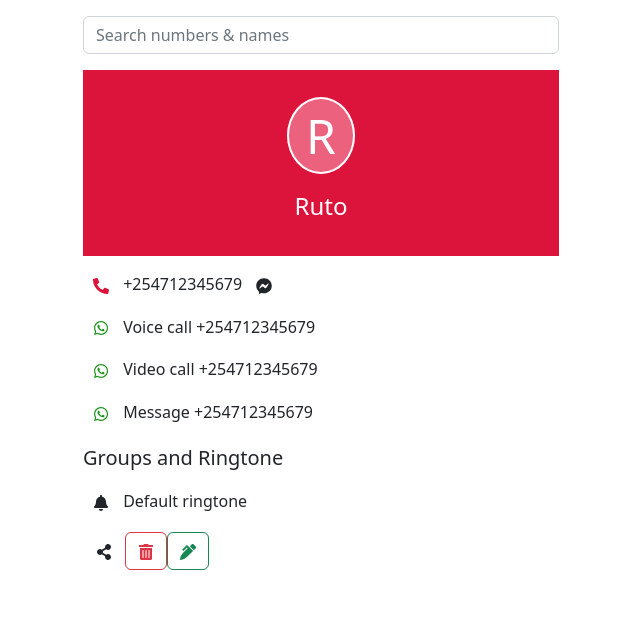
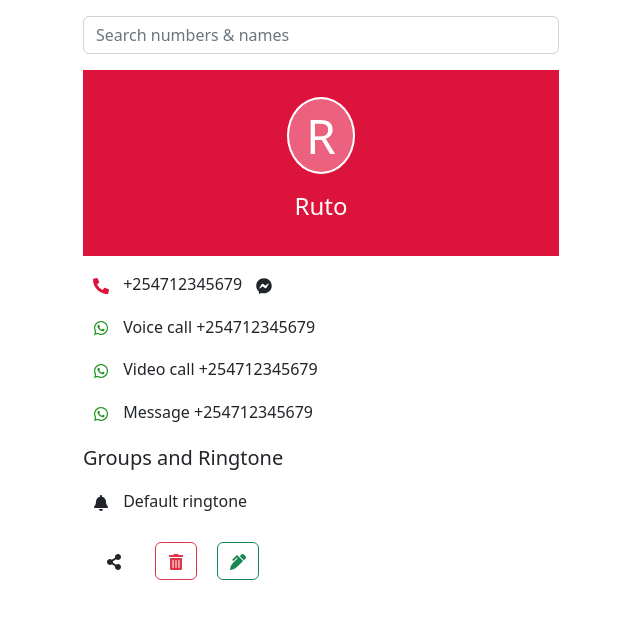
Before and after one commit to JoelOgira/Contact-Management, a React (Vite) app: page /contact/3 in a window 1280 px wide. Shown: the top 618 px of the page, without its empty margins (331-971 px from the left). Built offline with nearby package versions, Linux system fonts and the light colour scheme; data requests are answered from the project's data file.

Commit message:
Added styling

```diff
--- a/src/Components/ContactShowcase.jsx
+++ b/src/Components/ContactShowcase.jsx
@@ -21,9 +21,9 @@ const ContactShowcase = ({ contacts, handleDelete }) => {
                 <p><span>{<FaWhatsapp className="whatsappIcon" />}</span> Message {contact.number} </p>
                 <p className="my-3 lead">Groups and Ringtone</p>
                 <p><span>{<FaBell className="bellIcon" />}</span> Default ringtone</p>
-                <button className="btn">{<FaShareAlt />}</button>
-                <button className="btn btn-outline-danger" onClick={() => handleDelete(contact.id)}><FaTrashAlt /></button>
-                <Link to={`/edit/${contact.id}`}><button className="btn btn-outline-success">{<FaPenAlt />}</button></Link>
+                <button className="btn shareBtn">{<FaShareAlt />}</button>
+                <button className="btn btn-outline-danger deleteBtn" onClick={() => handleDelete(contact.id)}><FaTrashAlt /></button>
+                <Link to={`/edit/${contact.id}`}><button className="btn btn-outline-success editBtn">{<FaPenAlt />}</button></Link>
             </>
         }
         {!contact &&
--- a/src/index.css
+++ b/src/index.css
@@ -108,6 +108,10 @@ a:hover {
   color: rgb(23, 145, 23);
 }
 
+.shareBtn, .deleteBtn, .editBtn {
+  margin: 10px;
+}
+
 /* Footers Styling */
 .PageFooter {
   position: sticky;
```
